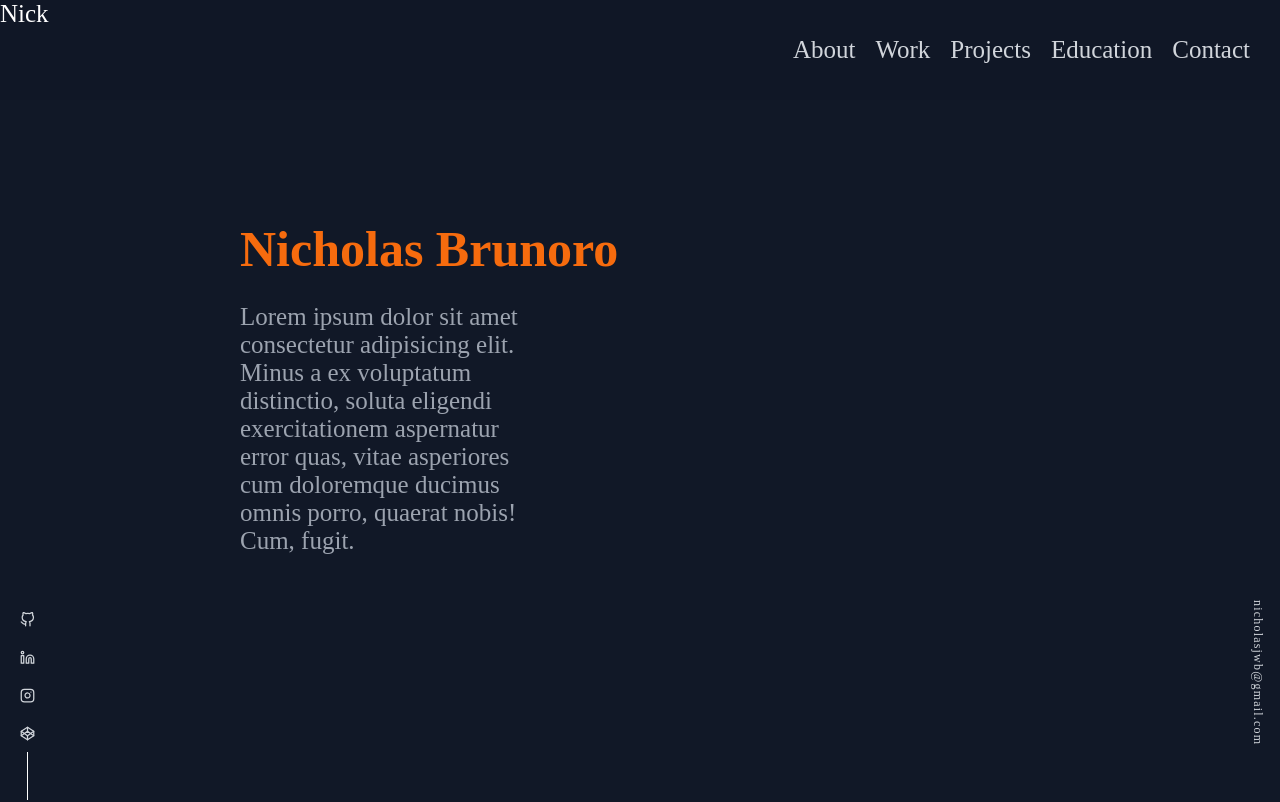
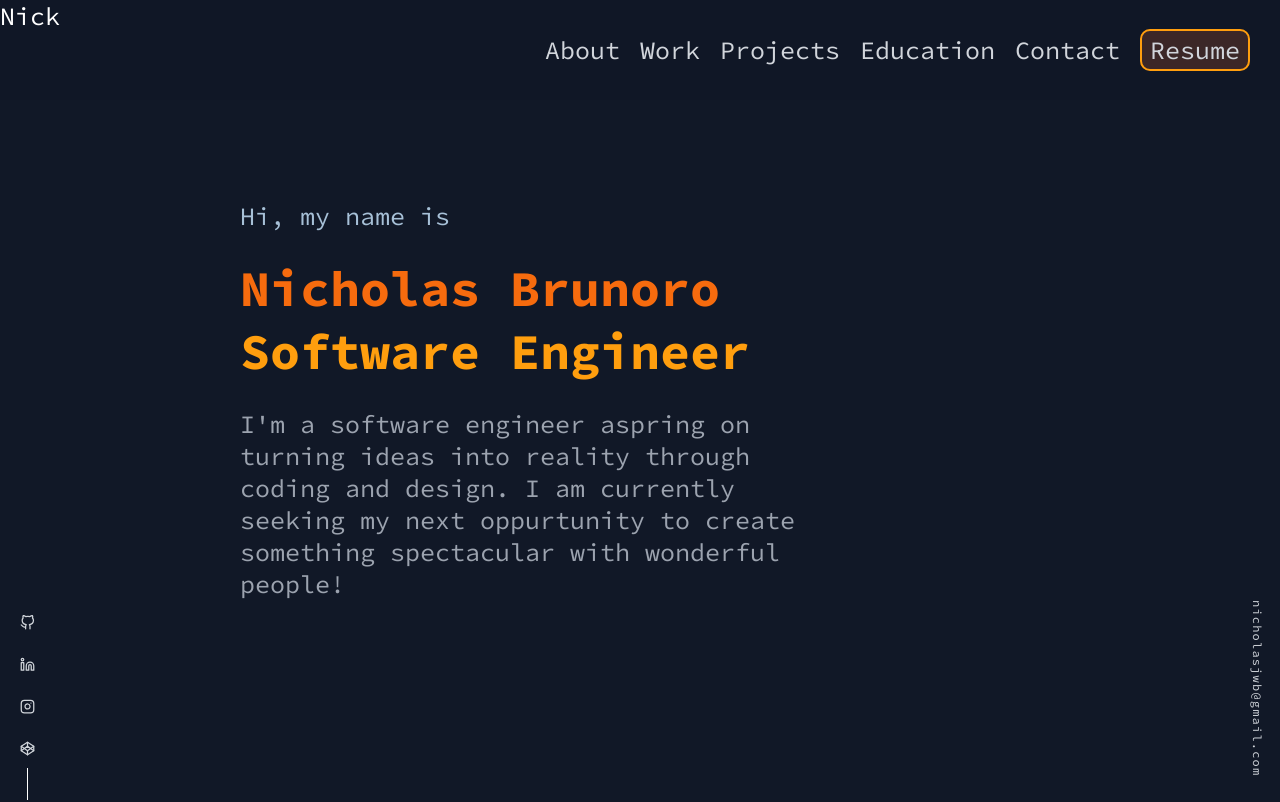
Before and after one commit to nkBrew/portfolio, a Next.js app: page / in a window 1280 px wide. Shown: the top 802 px of the page. Built offline with nearby package versions, Linux system fonts and the light colour scheme; no server answers.

Commit message:
Resume button and SCP font

```diff
--- a/src/Components/Header/Navbar.tsx
+++ b/src/Components/Header/Navbar.tsx
@@ -32,6 +32,20 @@ const StyledLinks = styled.ul`
     transition: 300ms;
   }
 
+  .li-pdf {
+    a {
+      padding: 3px 8px;
+      border: solid 2px var(--light-orange);
+      border-radius: 10px;
+      background-color: var(--orange-opaque);
+    }
+    a:hover {
+      /* background: none; */
+      color: var(--light-orange);
+
+      color: inherit;
+    }
+  }
   @media screen and (max-width: 600px) {
     display: none;
   }
--- a/src/Components/Header/menu.tsx
+++ b/src/Components/Header/menu.tsx
@@ -18,7 +18,20 @@ const StyledMenu = styled.div<{ show: boolean }>`
       height: 40px;
     }
   }
+  .li-pdf {
+    a {
+      padding: 5px 10px;
+      border: solid 2px var(--light-orange);
+      border-radius: 10px;
+      background-color: var(--orange-opaque);
+    }
+    a:hover {
+      /* background: none; */
+      color: var(--light-orange);
 
+      color: inherit;
+    }
+  }
   @media screen and (min-width: 600px) {
     display: none;
   }
--- a/src/Components/Header/navlinks.tsx
+++ b/src/Components/Header/navlinks.tsx
@@ -20,6 +20,15 @@ const NavLinks = ({ onClick }: NavLinkProps) => {
       <li onClick={onClick}>
         <a href="#contact">Contact</a>
       </li>
+      <li className="li-pdf">
+        <a
+          href="/NicholasBrunoro_Resume.pdf"
+          target="_blank"
+          rel="noopener noreferrer"
+        >
+          Resume
+        </a>
+      </li>
     </>
   );
 };
--- a/src/Components/Hero/Hero.tsx
+++ b/src/Components/Hero/Hero.tsx
@@ -8,14 +8,23 @@ const Container = styled.div`
   justify-content: center;
   align-self: flex-start;
   /* padding: 0 100px; */
+  width: 100%;
   height: 100vh;
 `;
 
 const Content = styled.div`
+  .inner-wrapper {
+    width: 100%;
+  }
+
   h1 {
-    margin: 0 0 20px;
+    margin: 0;
     color: ${({ theme }) => theme.tertiary};
     /* font-size: 50px; */
+  }
+
+  .job-title {
+    color: var(--light-orange);
   }
 
   h3 {
@@ -23,7 +32,11 @@ const Content = styled.div`
   }
 
   p {
-    max-width: 300px;
+    max-width: 600px;
+  }
+
+  .greet {
+    color: var(--light-slate);
   }
 `;
 
@@ -40,22 +53,16 @@ const Hero = () => {
         <TransitionGroup>
           {isMounted && (
             <CSSTransition timeout={5000} classNames="fadeup" nodeRef={ref}>
-              <div ref={ref}>
+              <div className="inner-wrapper" ref={ref}>
+                <p className="greet">Hi, my name is</p>
                 <h1>Nicholas Brunoro</h1>
-
-                {/* <h3>Full Stack Developer</h3> */}
+                <h1 className="job-title">Software Engineer</h1>
                 <p>
-                  {' '}
-                  Lorem ipsum dolor sit amet consectetur adipisicing elit. Minus
-                  a ex voluptatum distinctio, soluta eligendi exercitationem
-                  aspernatur error quas, vitae asperiores cum doloremque ducimus
-                  omnis porro, quaerat nobis! Cum, fugit.
+                  {`I'm a software engineer aspring on turning ideas into
+                reality through coding and design. I am currently seeking my next
+                oppurtunity to create something spectacular with wonderful people!`}
                 </p>
               </div>
-              {/* <p>
-              {`I'm a Full Stack Web Developer with 3 working and 9 years total of
-          experience. I love to code and solve new problems.`}
-            </p> */}
             </CSSTransition>
           )}
         </TransitionGroup>
--- a/src/pages/index.tsx
+++ b/src/pages/index.tsx
@@ -1,6 +1,6 @@
 import Head from 'next/head';
 import Image from 'next/image';
-import { Inter } from '@next/font/google';
+import { Source_Code_Pro } from '@next/font/google';
 import styles from '@/styles/Home.module.css';
 import styled, { css } from 'styled-components';
 import Hero from '@/Components/Hero/Hero';
@@ -16,7 +16,9 @@ import Contact from '@/Components/sections/contact';
 import Footer from '@/Components/sections/footer';
 import useMenuStore from '@/stores/menuStore';
 
-const inter = Inter({ subsets: ['latin'] });
+// const inter = Inter({ subsets: ['latin'] });
+
+const sourceCodePro = Source_Code_Pro({ subsets: ['latin'] });
 
 const StyledMain = styled.main<{ menuShowing: boolean }>`
   display: flex;
@@ -31,12 +33,19 @@ const StyledMain = styled.main<{ menuShowing: boolean }>`
 `;
 
 export default function Home() {
-  const { show } = useMenuStore((state) => state);
+  const { show, toggleShow } = useMenuStore((state) => state);
   console.log(show);
+
+  const handleOnClick = () => {
+    if (show) {
+      toggleShow();
+    }
+  };
+
   return (
-    <>
+    <div className={sourceCodePro.className}>
       <Header />
-      <StyledMain menuShowing={show}>
+      <StyledMain menuShowing={show} onClick={handleOnClick}>
         <Layout>
           <Hero />
           <StyledRevealSection>
@@ -57,6 +66,6 @@ export default function Home() {
       <Footer />
 
       {/* <Skills /> */}
-    </>
+    </div>
   );
 }
--- a/src/styles/globals.ts
+++ b/src/styles/globals.ts
@@ -8,6 +8,8 @@ const GlobalStyles = createGlobalStyle`
     --navy-shadow: #06141d;
     --orange: #f66b0e;
     --light-orange: #ff9e0e;
+    --orange-opaque: rgb(228, 108, 45, .2);
+    --soft-orange: #dbbca8;
     --light-grey: #d1d5db;
     --grey: #9ca3af;
     --slate: #6c7c8b;
```
Also changed, not shown: 1 other file (tests, documents, lock files or other folders).
